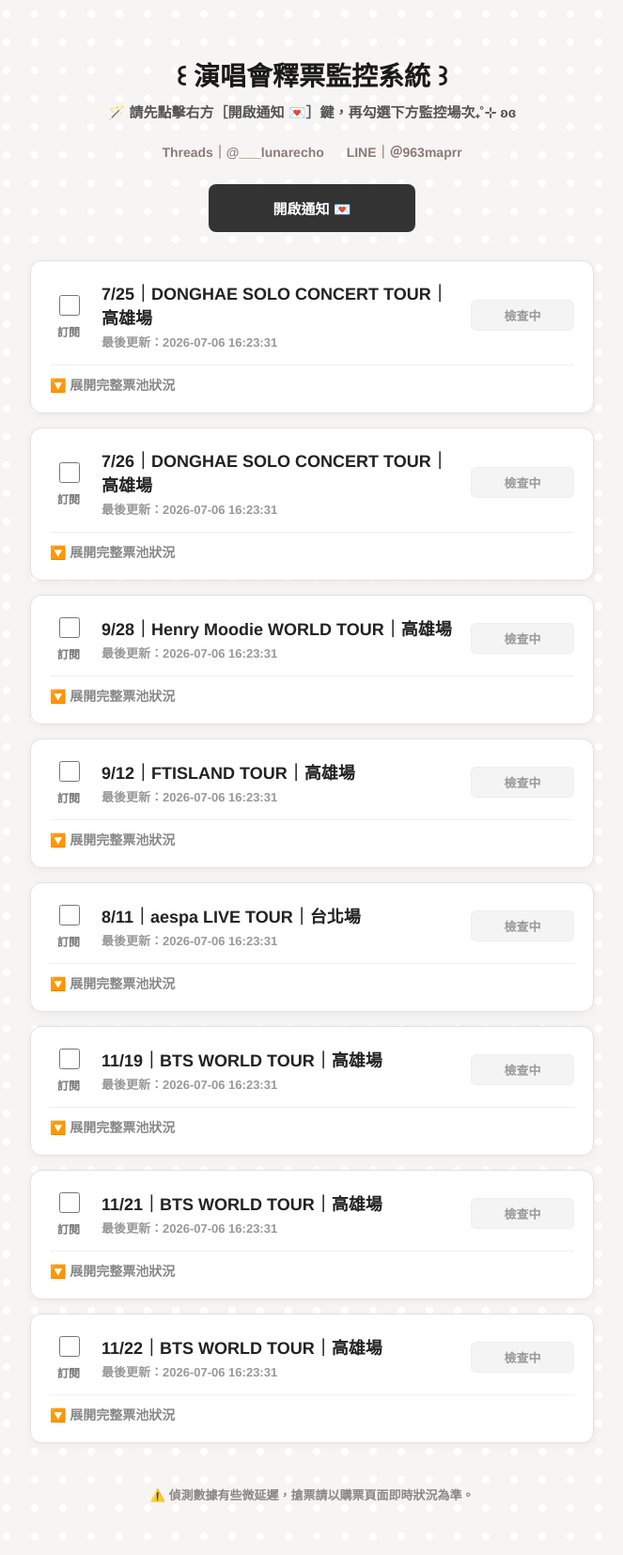
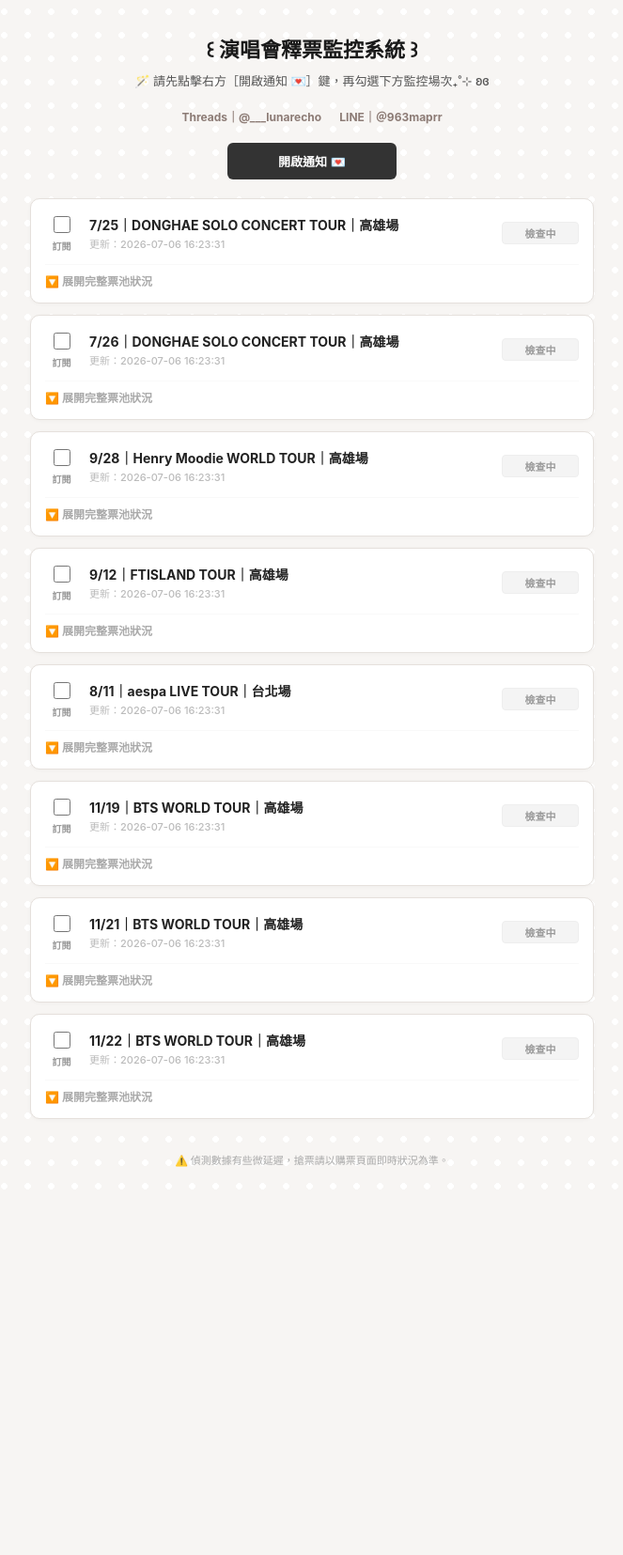
Before and after one commit to L-lunar-echo/ticket-monitor, a Flask app: page / in a window 1280 px wide. Shown: the whole page at 94% size, without its empty margins (308-971 px from the left). After the commit the page ends 1242 px from the top, so only its background shows below. Run offline with Flask 3, Linux system fonts and the light colour scheme; data that the repository does not hold is empty.

Commit message:
index.html

```diff
--- a/templates/index.html
+++ b/templates/index.html
@@ -14,44 +14,43 @@
         }
 
         body {
-            font-family: 'Helvetica Neue', 'Arial', sans-serif;
+            font-family: -apple-system, BlinkMacSystemFont, "Segoe UI", Roboto, sans-serif;
             max-width: 600px;
-            margin: 0 auto; /* 改為置中 */
-            padding: 40px;
+            margin: 0 auto;
+            padding: 20px;
             background-color: var(--bg-color);
             background-image: radial-gradient(#ffffff 20%, transparent 20%);
-            background-size: 30px 30px;
+            background-size: 25px 25px;
             color: var(--text-main);
-            font-size: 16px; /* 基礎字體加大 */
-            font-weight: 500; /* 字體加粗 */
+            font-size: 14px; /* 調小字體，確保排版穩定 */
         }
 
-        h1 { color: #1a1a1a; margin-bottom: 10px; text-align: center; font-size: 28px; font-weight: 700; }
-        .subtitle { color: #555; margin-bottom: 20px; font-size: 15px; text-align: center; line-height: 1.5; font-weight: 600; }
+        h1 { color: #1a1a1a; margin-bottom: 10px; text-align: center; font-size: 22px; font-weight: 700; }
+        .subtitle { color: #555; margin-bottom: 20px; font-size: 13px; text-align: center; line-height: 1.4; font-weight: 500; }
 
-        .author { font-size: 14px; color: #777; margin-bottom: 25px; text-align: center; font-weight: 600; }
-        .author a { color: var(--accent-color); text-decoration: none; font-weight: bold; margin: 0 10px; }
+        .author { font-size: 12px; color: #777; margin-bottom: 20px; text-align: center; font-weight: 500; }
+        .author a { color: var(--accent-color); text-decoration: none; font-weight: bold; margin: 0 8px; white-space: nowrap; display: inline-block; }
 
-        .event-card { background: var(--card-bg); border-radius: 12px; margin-bottom: 15px; border: 1px solid var(--border-color); box-shadow: 0 2px 8px rgba(0,0,0,0.05); overflow: hidden; }
-        .event-header { padding: 20px; }
-        .main-info { display: flex; align-items: center; gap: 15px; }
+        .event-card { background: var(--card-bg); border-radius: 10px; margin-bottom: 12px; border: 1px solid var(--border-color); box-shadow: 0 1px 4px rgba(0,0,0,0.03); overflow: hidden; }
+        .event-header { padding: 15px; }
+        .main-info { display: flex; align-items: center; gap: 12px; }
 
-        .notify-control { display: flex; flex-direction: column; align-items: center; min-width: 40px; }
-        .notify-control input { width: 22px; height: 22px; cursor: pointer; accent-color: var(--accent-color); }
-        .notify-control label { font-size: 12px; margin-top: 5px; color: #777; font-weight: 700; }
+        .notify-control { display: flex; flex-direction: column; align-items: center; min-width: 35px; }
+        .notify-control input { width: 18px; height: 18px; cursor: pointer; accent-color: var(--accent-color); }
+        .notify-control label { font-size: 10px; margin-top: 3px; color: #999; font-weight: 600; }
 
-        .event-info { flex-grow: 1; }
-        .event-name { font-size: 18px; font-weight: 700; color: #222; }
-        .event-meta { font-size: 13px; color: #999; margin-top: 4px; font-weight: 600; }
+        .event-info { flex-grow: 1; min-width: 0; }
+        .event-name { font-size: 14px; font-weight: 700; color: #222; white-space: nowrap; overflow: hidden; text-overflow: ellipsis; }
+        .event-meta { font-size: 11px; color: #bbb; margin-top: 2px; font-weight: 500; }
 
-        .status-badge { padding: 6px 14px; border-radius: 6px; font-size: 13px; font-weight: bold; min-width: 80px; text-align: center; }
+        .status-badge { padding: 3px 10px; border-radius: 4px; font-size: 11px; font-weight: bold; min-width: 60px; text-align: center; white-space: nowrap; }
         .status-sold-out { background-color: #f4f4f4; color: #999; border: 1px solid #eee; }
         .status-available { background-color: #eee9e6; color: var(--accent-color); border: 1px solid #dcd3ce; }
 
-        .toggle-btn { text-align: left; margin-top: 15px; font-size: 14px; color: #888; cursor: pointer; border-top: 1px solid #f0f0f0; padding-top: 10px; font-weight: 700; }
-        .event-details { display: none; padding: 15px 20px; border-top: 1px solid #f0f0f0; background: #fafafa; font-size: 15px; text-align: left; }
+        .toggle-btn { text-align: left; margin-top: 12px; font-size: 12px; color: #aaa; cursor: pointer; border-top: 1px solid #f9f9f9; padding-top: 8px; font-weight: 600; }
+        .event-details { display: none; padding: 12px 15px; border-top: 1px solid #f9f9f9; background: #fafafa; font-size: 13px; text-align: left; }
 
-        .notification-btn { display: block; width: 100%; max-width: 220px; margin: 0 auto 30px auto; background: var(--text-main); color: #fff; border: none; padding: 15px; border-radius: 8px; cursor: pointer; font-weight: 700; font-size: 15px; }
+        .notification-btn { display: block; width: 100%; max-width: 180px; margin: 0 auto 20px auto; background: var(--text-main); color: #fff; border: none; padding: 10px; border-radius: 6px; cursor: pointer; font-weight: 600; font-size: 13px; }
     </style>
 </head>
 <body>
@@ -77,7 +76,7 @@
                     </div>
                     <div class="event-info">
                         <div class="event-name">{{ ev.name }}</div>
-                        <div class="event-meta">最後更新：{{ ev.updated_at }}</div>
+                        <div class="event-meta">更新：{{ ev.updated_at }}</div>
                     </div>
                     <span id="badge-{{ ev_id }}" class="status-badge status-sold-out">檢查中</span>
                 </div>
@@ -86,9 +85,9 @@
 
             <div class="event-details" id="details-{{ ev_id }}">
                 <a href="{{ ev.url }}" target="_blank" style="color: var(--accent-color); font-weight: bold; text-decoration: none;">➡️ 前往購票頁面</a>
-                <ul style="padding-left: 20px; color: #555; margin-top: 10px; font-weight: 500;">
+                <ul style="padding-left: 20px; color: #666; margin-top: 8px; font-weight: 500; font-size: 12px;">
                     {% for ticket, status in ev.tickets.items() %}
-                    <li style="margin-bottom: 5px;">{{ ticket }}: <b>{{ status }}</b></li>
+                    <li style="margin-bottom: 3px;">{{ ticket }}: <b>{{ status }}</b></li>
                     {% endfor %}
                 </ul>
             </div>
@@ -96,7 +95,7 @@
         {% endfor %}
     </div>
 
-    <div style="margin-top: 30px; padding: 15px; color: #888; font-size: 13px; font-weight: 600; text-align: center;">
+    <div style="margin-top: 25px; padding: 10px; color: #aaa; font-size: 11px; font-weight: 500; text-align: center;">
         ⚠️ 偵測數據有些微延遲，搶票請以購票頁面即時狀況為準。
     </div>
 
@@ -112,28 +111,7 @@
                 btn.innerText = '🔼 收起完整票池狀況';
             }
         }
-
-        function requestNotificationPermission() {
-            Notification.requestPermission().then(p => {
-                if(p === 'granted') { new Notification("📦 系統測試", { body: "通知功能已啟用，請勾選各場次以開始進行監控！" }); }
-                else { alert("請允許通知權限！"); }
-            });
-        }
-
-        function handleCheckboxChange(id, name) {
-            const cb = document.getElementById('notify-toggle-' + id);
-            if (Notification.permission !== 'granted') {
-                alert("請先開啟通知權限！");
-                cb.checked = false;
-                return;
-            }
-            if (cb.checked) {
-                new Notification("🔔 監控已開啟", { body: `已訂閱（${name}）的釋票提醒。` });
-            } else {
-                new Notification("🔕 監控已關閉", { body: `已取消（${name}）的釋票提醒。` });
-            }
-        }
-        // ... (其餘 fetch 邏輯不變) ...
+        // 其餘 JavaScript 邏輯保持原樣即可...
     </script>
 </body>
 </html>
```
